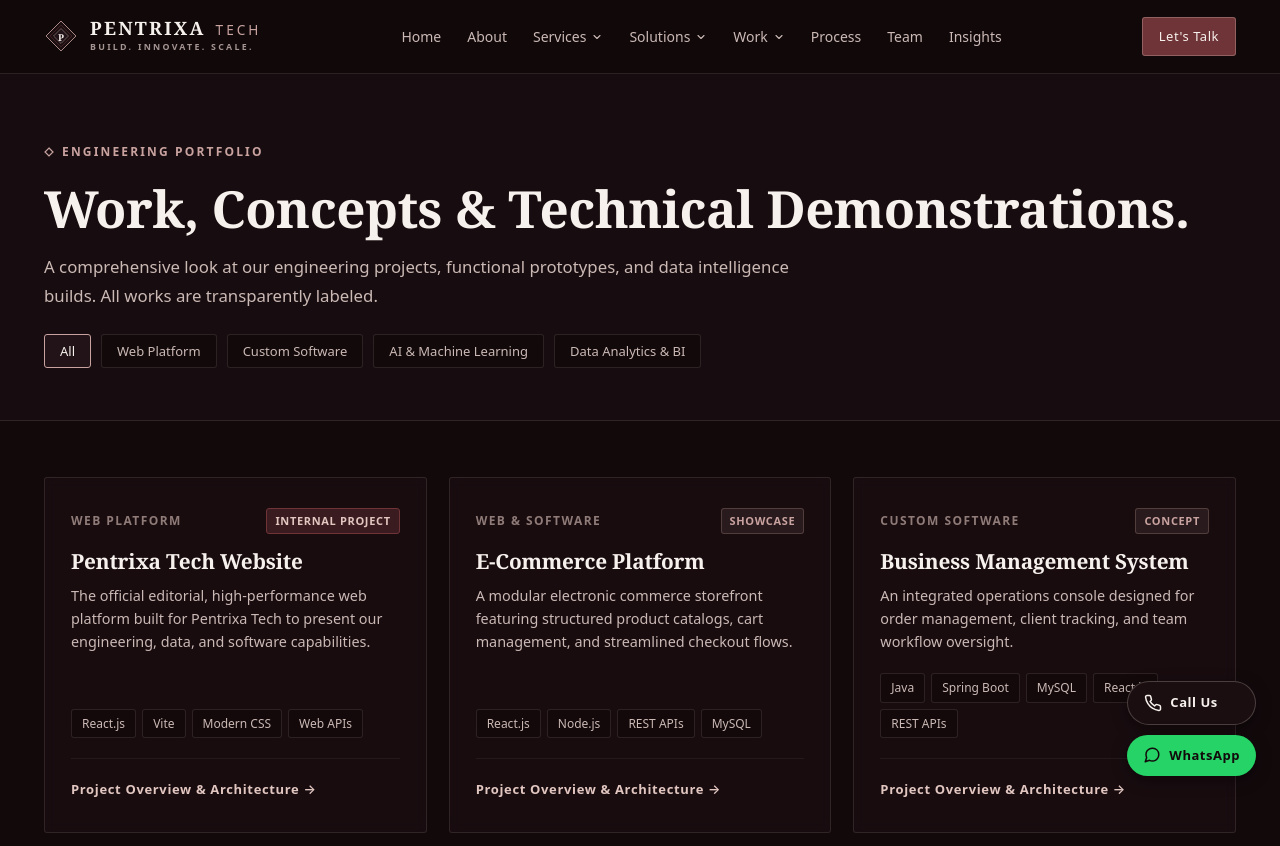
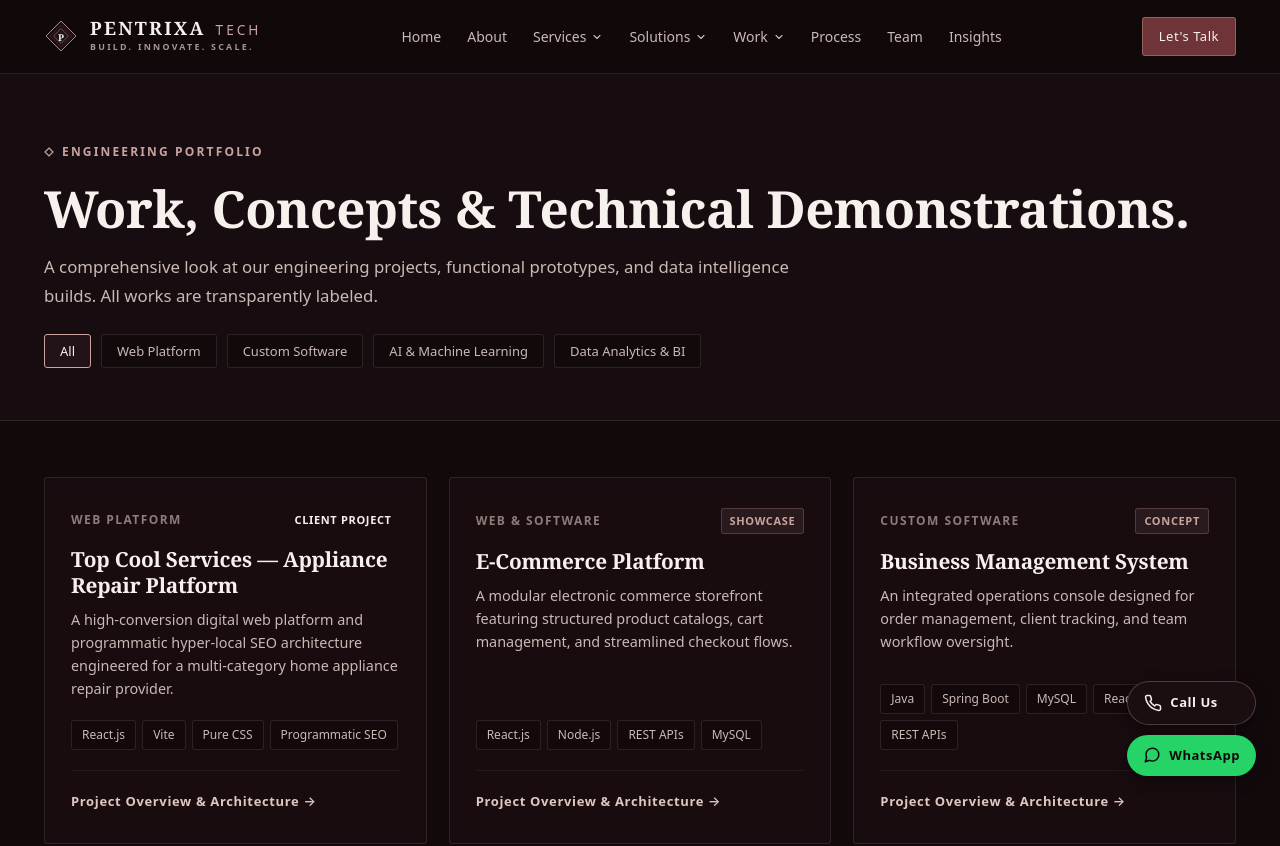
Before and after one commit to pentrixatech/pentrixa-tech-online, a React (Vite) app in the folder frontend/: page /projects in a window 1280 px wide. Shown: the top 846 px of the page. Built offline with nearby package versions, Linux system fonts and the light colour scheme.

Commit message:
Going Online

```diff
--- a/frontend/src/data/projects.js
+++ b/frontend/src/data/projects.js
@@ -1,14 +1,14 @@
 export const projects = [
   {
-    slug: "pentrixa-tech-platform",
-    title: "Pentrixa Tech Website",
+    slug: "top-cool-service",
+    title: "Top Cool Services — Appliance Repair Platform",
     category: "Web Platform",
-    tag: "Internal Project",
-    summary: "The official editorial, high-performance web platform built for Pentrixa Tech to present our engineering, data, and software capabilities.",
-    overview: "Designed with a bespoke geometric design language, optimized typography, accessible components, and a frontend-only inquiry transmission pipeline.",
-    stack: ["React.js", "Vite", "Modern CSS", "Web APIs"],
-    deliverables: ["Responsive UI", "Editorial Design System", "Form Service Integration", "SEO Architecture"],
-    outcome: "Zero-backend architecture providing sub-second load times and zero server maintenance overhead."
+    tag: "Client Project",
+    summary: "A high-conversion digital web platform and programmatic hyper-local SEO architecture engineered for a multi-category home appliance repair provider.",
+    overview: "Built to capture high-intent repair requests across washing machines, refrigerators, microwave ovens, and cooling units. Features location-tailored landing funnels, structured schema markup, and direct customer dispatch mechanisms.",
+    stack: ["React.js", "Vite", "Pure CSS", "Programmatic SEO"],
+    deliverables: ["Localized Service Hubs", "Direct Dispatch Flow", "Technical Schema Markup", "Responsive Mobile UI"],
+    outcome: "Strengthened hyper-local search visibility and enabled instantaneous booking handoffs via direct phone and messaging channels."
   },
   {
     slug: "ecommerce-platform",
```
